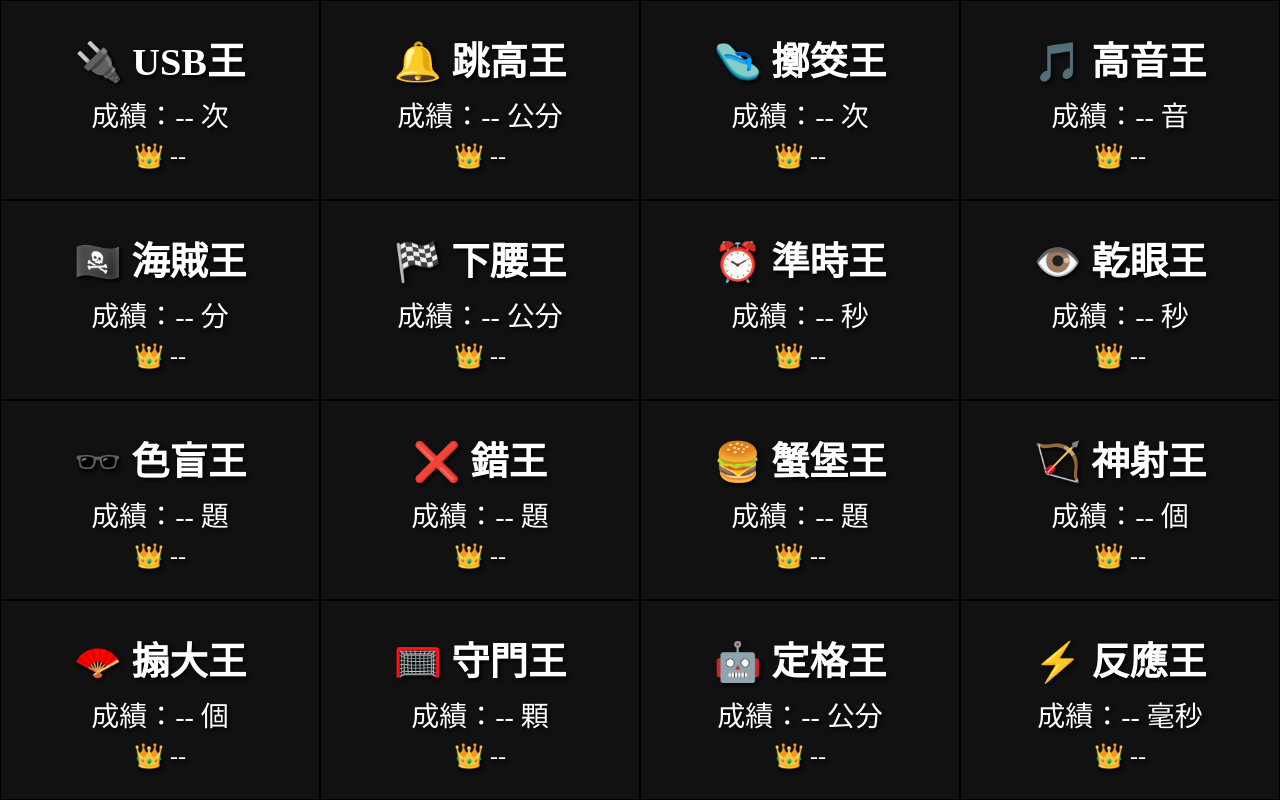
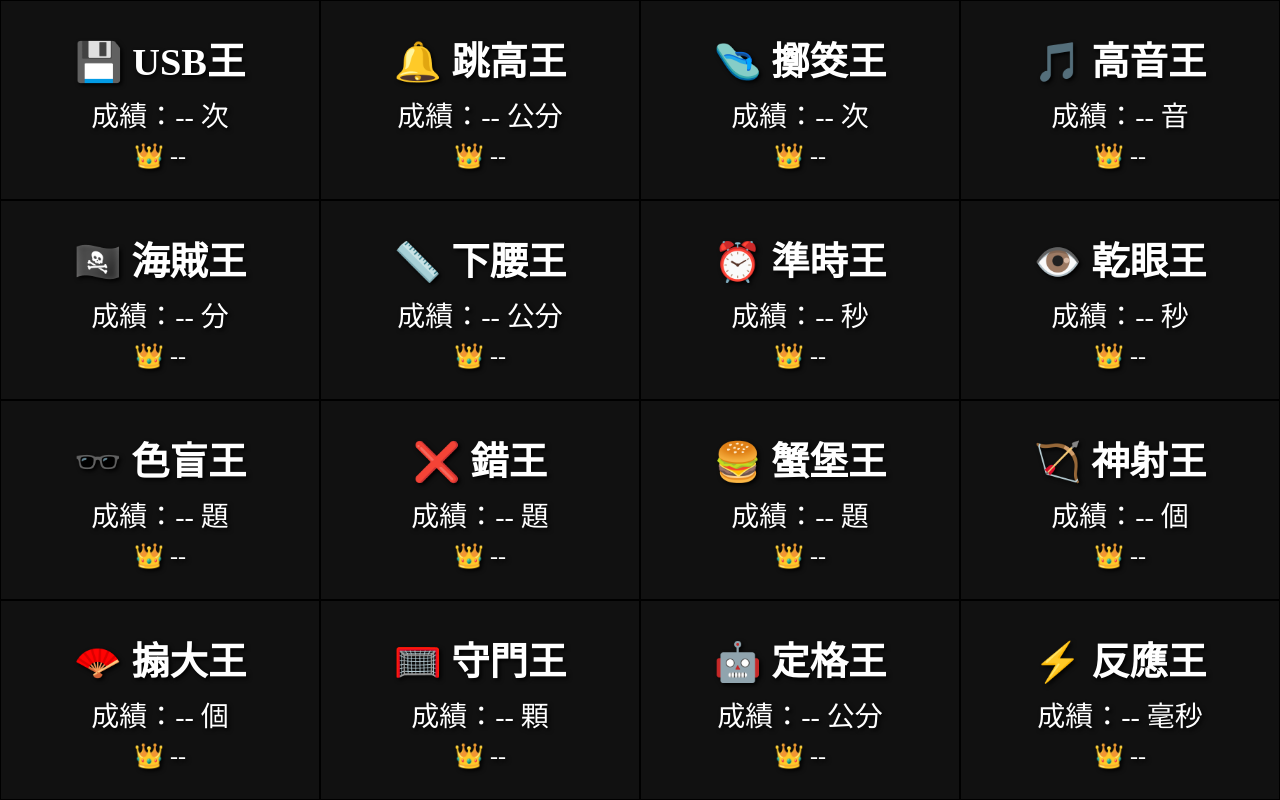
Before and after one commit to shuting72/who-is-yu-gi-oh, a Next.js app: page /display in a window 1280 px wide. Built offline with nearby package versions, Linux system fonts and the light colour scheme.

Commit message:
更新 USB王與下腰王圖案

```diff
--- a/pages/display.js
+++ b/pages/display.js
@@ -1,12 +1,12 @@
 import { useEffect, useState } from "react";
 
 const defaultRecords = [
-  { name: "USB王", unit: "次", icon: "🔌" },
+  { name: "USB王", unit: "次", icon: "💾" },
   { name: "跳高王", unit: "公分", icon: "🔔" },
   { name: "擲筊王", unit: "次", icon: "🩴" },
   { name: "高音王", unit: "音", icon: "🎵" },
   { name: "海賊王", unit: "分", icon: "🏴‍☠️" },
-  { name: "下腰王", unit: "公分", icon: "🏁" },
+  { name: "下腰王", unit: "公分", icon: "📏" },
   { name: "準時王", unit: "秒", icon: "⏰" },
   { name: "乾眼王", unit: "秒", icon: "👁️" },
   { name: "色盲王", unit: "題", icon: "🕶️" },
```
